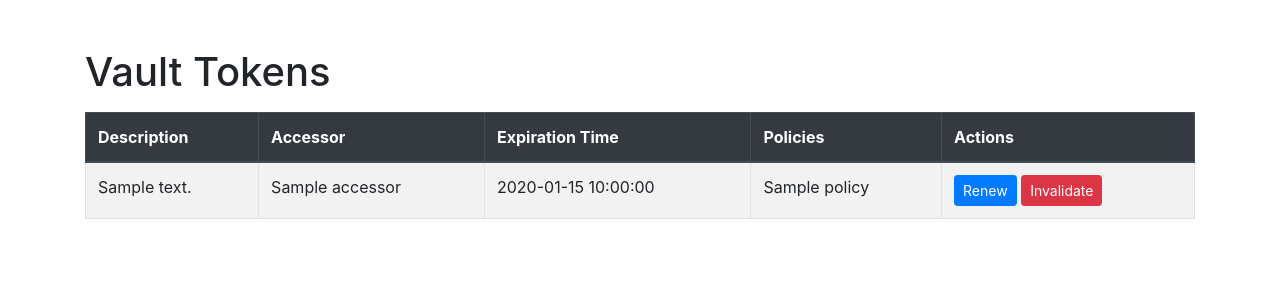
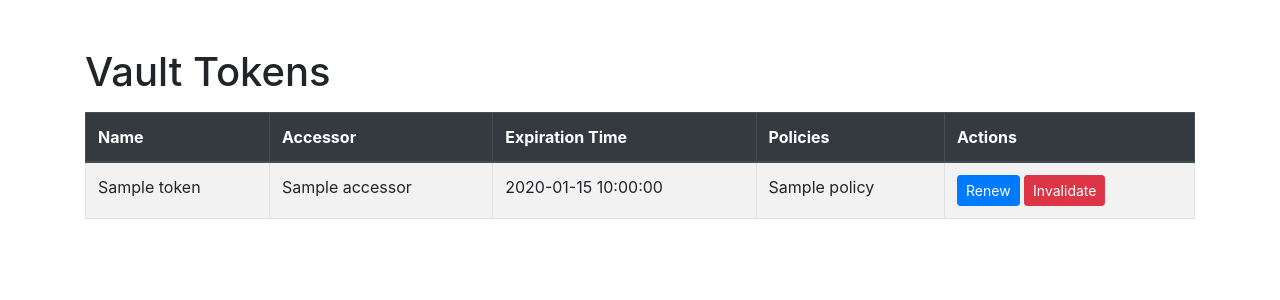
Before and after one commit to lukas-pastva/web-vault-token-management, a Flask app: template src/templates/index.html in a window 1280 px wide. Shown: the top 300 px of the page. Run offline with Flask 3, Linux system fonts and the light colour scheme; the template is opened without the code that fills it: most values are stand-ins (such as "Sample title", 1, 10 or a date in 2020); some libraries are stand-ins or nearby versions.

Commit message:
descr fix fe

```diff
--- a/src/templates/index.html
+++ b/src/templates/index.html
@@ -14,7 +14,7 @@
         <table class="table table-striped table-bordered">
             <thead class="thead-dark">
             <tr>
-                <th>Description</th>
+                <th>Name</th>
                 <th>Accessor</th>
                 <th>Expiration Time</th>
                 <th>Policies</th>
@@ -24,7 +24,7 @@
             <tbody>
             {% for token in tokens %}
             <tr>
-                <td>{{ token.description }}</td>
+                <td>{{ token.name }}</td>
                 <td>{{ token.accessor }}</td>
                 <td>{{ token.expiration_time }}</td>
                 <td>{{ token.policies|join(', ') }}</td>
```
